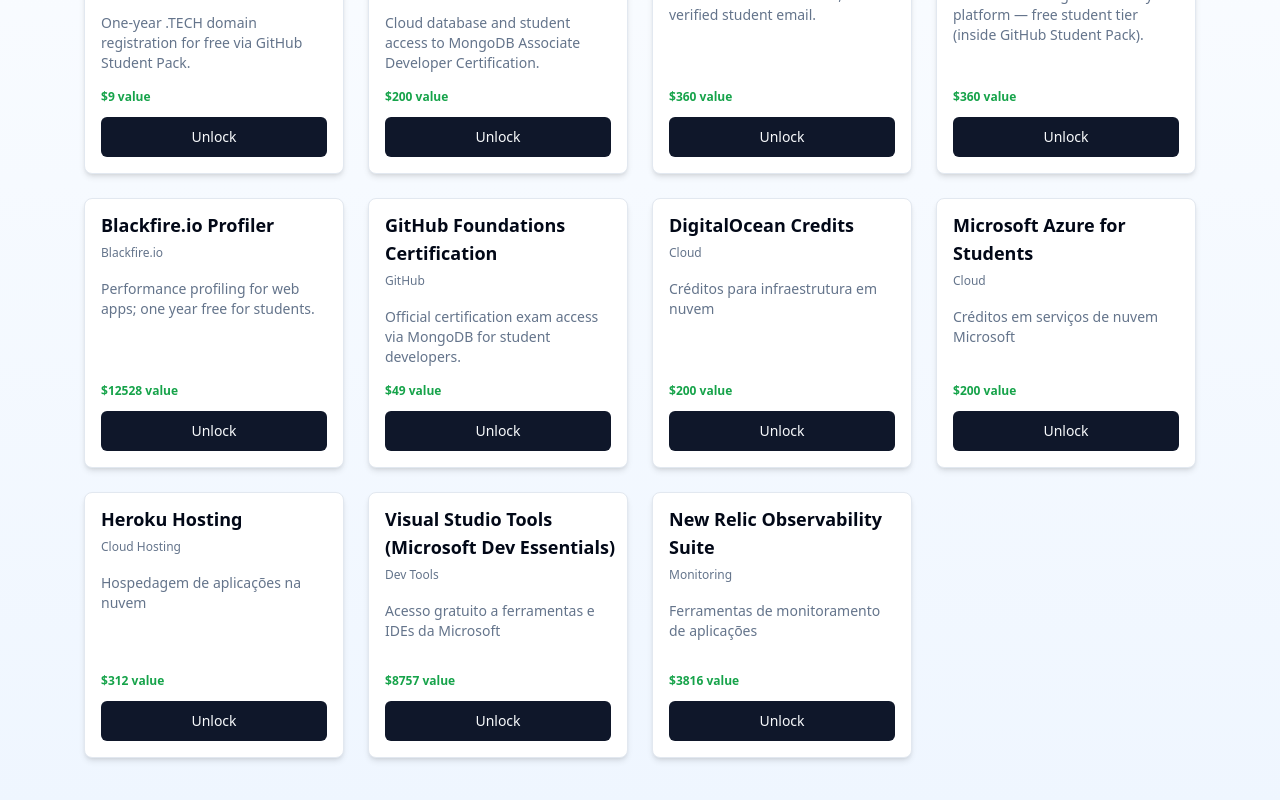
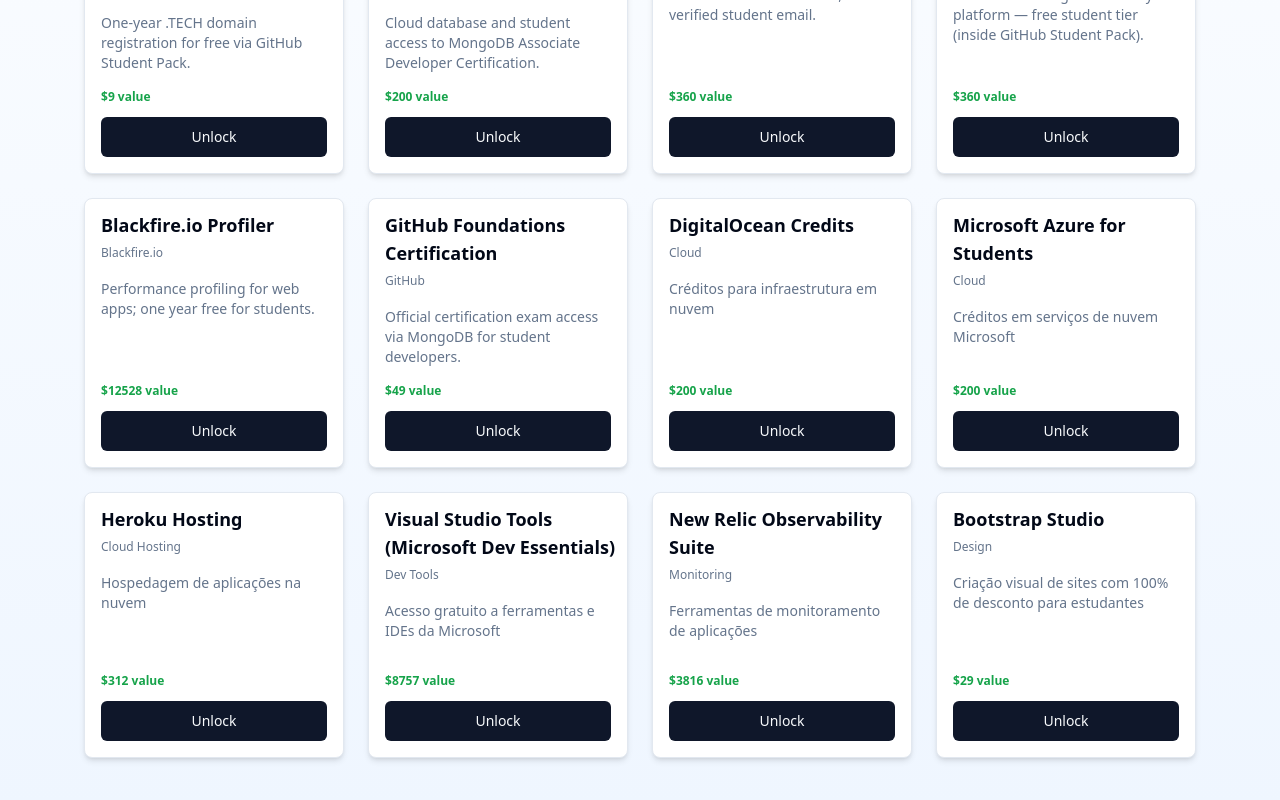
Before and after one commit to 92username/pack-unlock-ai-hub, a React (Vite) app: page /explore in a window 1280 px wide. Shown: the part 614-1414 px from the top of the page. Built offline with nearby package versions, Linux system fonts and the light colour scheme.

Commit message:
Add Bootstrap Studio perk
Added Bootstrap Studio to the internal benefit database in `src/pages/Index.tsx`, `src/pages/Explore.tsx`, and `src/pages/Dashboard.tsx`.

```diff
--- a/src/pages/Dashboard.tsx
+++ b/src/pages/Dashboard.tsx
@@ -137,6 +137,14 @@ const unlockPackBenefits = [
     activationUrl: "https://newrelic.com/github-students",
     value: 3816,
   },
+  {
+    id: "bootstrap-studio-visual-site-builder",
+    name: "Bootstrap Studio",
+    provider: "Design",
+    description: "Criação visual de sites com 100% de desconto para estudantes",
+    activationUrl: "https://bootstrapstudio.io/student-discount",
+    value: 29,
+  },
 ];
 
 export default function Dashboard() {
--- a/src/pages/Explore.tsx
+++ b/src/pages/Explore.tsx
@@ -133,6 +133,14 @@ const unlockPackBenefits = [
     activationUrl: "https://newrelic.com/github-students",
     value: 3816,
   },
+  {
+    id: "bootstrap-studio-visual-site-builder",
+    name: "Bootstrap Studio",
+    provider: "Design",
+    description: "Criação visual de sites com 100% de desconto para estudantes",
+    activationUrl: "https://bootstrapstudio.io/student-discount",
+    value: 29,
+  },
 ];
 
 export default function Explore() {
--- a/src/pages/Index.tsx
+++ b/src/pages/Index.tsx
@@ -172,6 +172,14 @@ const unlockPackBenefits = [
     description: "Ferramentas de monitoramento de aplicações",
     activationUrl: "https://newrelic.com/github-students",
     value: 3816,
+  },
+  {
+    id: "bootstrap-studio-visual-site-builder",
+    name: "Bootstrap Studio",
+    provider: "Design",
+    description: "Criação visual de sites com 100% de desconto para estudantes",
+    activationUrl: "https://bootstrapstudio.io/student-discount",
+    value: 29,
   },
 ];
 
```
